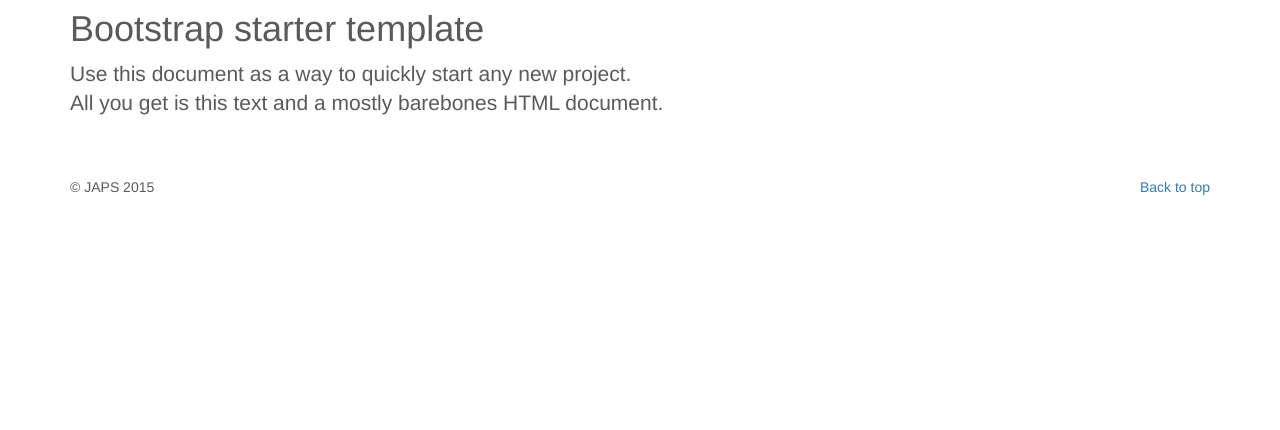
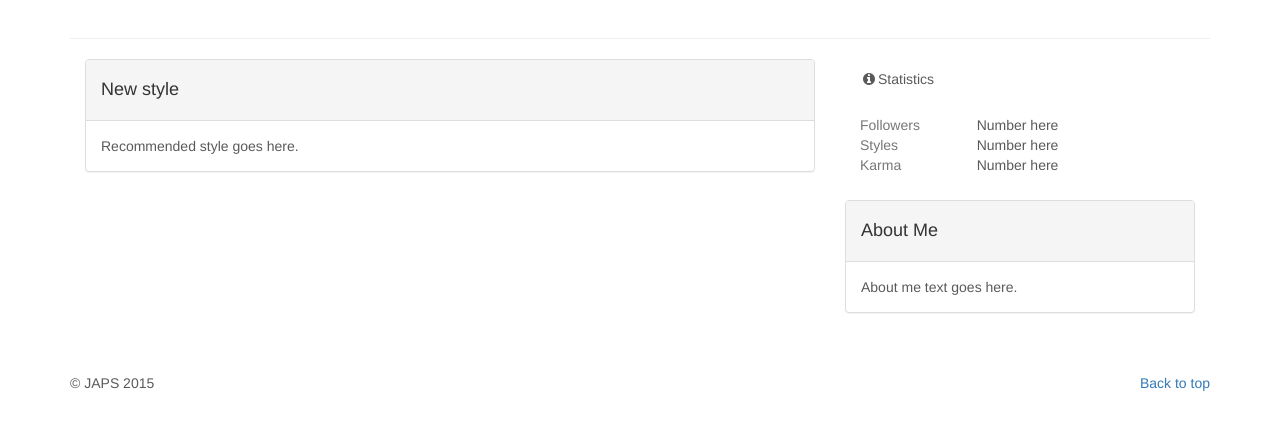
Before and after one commit to andrewluchen/TechCommS15, a Flask app: template templates/user_profile.html in a window 1280 px wide. Shown: the part 51-481 px from the top of the page. Run offline with Flask 2, Linux system fonts and the light colour scheme; the template is opened without the code that fills it, so the values that code supplies are empty; some libraries are stand-ins or nearby versions.

Commit message:
customize user profile layout
customizing the user_profile for when a user tries to view another user

```diff
--- a/templates/user_profile.html
+++ b/templates/user_profile.html
@@ -10,8 +10,60 @@
 {% include 'navbar.html' %}
 
     <div class="container">
-      <h1>Bootstrap starter template</h1>
-      <p class="lead">Use this document as a way to quickly start any new project.<br> All you get is this text and a mostly barebones HTML document.</p>
+      <div class="page-header">
+        <h1>{[ user.first_name ]} {[ user.last_name ]}</h1>
+      </div>
+      <div class="col-md-8">
+        <div class="panel panel-default">
+          <div class="panel-heading">
+            <h4>New style</h4>
+          </div>
+          <div class="panel-body">
+            Recommended style goes here.
+          </div>
+        </div>
+      </div>
+      <div class="col-md-4">
+        <div class="panel-heading panel-heading-gray">
+          <i class="fa fa-fw fa-info-circle"></i>Statistics
+        </div>
+        <div class="panel-body">
+          <ul class="list-unstyled">
+            <li>
+              <div class="row">
+                <div class="col-sm-4">
+                  <span class="text-muted">Followers</span>
+                </div>
+                <div class="col-sm-8">Number here</div>
+              </div>
+            </li>
+            <li>
+              <div class="row">
+                <div class="col-sm-4">
+                  <span class="text-muted">Styles</span>
+                </div>
+                <div class="col-sm-8">Number here</div>
+              </div>
+            </li>
+            <li>
+              <div class="row">
+                <div class="col-sm-4">
+                  <span class="text-muted">Karma</span>
+                </div>
+                <div class="col-sm-8">Number here</div>
+              </div>
+            </li>
+          </ul>
+        </div>
+        <div class="panel panel-default">
+          <div class="panel-heading">
+            <h4>About Me</h4>
+          </div>
+          <div class="panel-body">
+            About me text goes here.
+          </div>
+        </div>
+      </div>
     </div><!-- /.container -->
 
 {% include 'footer.html' %}
```
